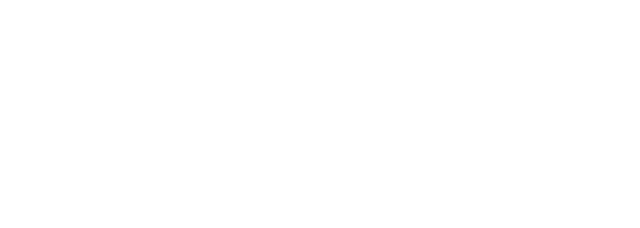
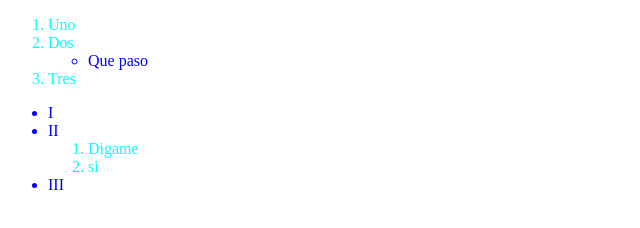
Before and after one commit to guilleHub/project0, a plain HTML site: page lifestyle.html in a window 1280 px wide. Shown: the whole page, without its empty margins (0-640 px from the left). Drawn offline with Linux system fonts and the light colour scheme.

Commit message:
trying hard

```diff
--- a/index.html
+++ b/index.html
@@ -1,11 +1,24 @@
 <!DOCTYPE html>
 <html>
     <head>
-            <link rel="stylesheet" href="styles.css">
+        <link rel="stylesheet" href="styles.css">
+        <!--<link rel="stylesheet" href="https://stackpath.bootstrapcdn.com/bootstrap/4.1.1/css/bootstrap.min.css" integrity="sha384-WskhaSGFgHYWDcbwN70/dfYBj47jz9qbsMId/iRN3ewGhXQFZCSftd1LZCfmhktB" crossorigin="anonymous">
+        -->
         <title>My personal goals</title>
     </head>
     <body>
+        <div class="topnav">
+            <a class="active" href="index.html">Home</a>
+            <a href="study.html">Study</a>
+            <a href="work.html">Work</a>
+            <a href="lifestyle.html">Life Style</a>
+            <a href="about.html">About</a>
+            <hr>
+        </div>
+
+        <header>
         <h1>Goals to achieve in the following years</h1>
+        </header>
         <h2><a href="study.html">Study</a></h2>
         <p>I want to learn web programming with python(flask) and automation(selenium)</p>
         <h2><a href="work.html">Work</a></h2>
--- a/lifestyle.html
+++ b/lifestyle.html
@@ -0,0 +1,35 @@
+<!DOCTYPE html>
+<html lang="en">
+<head>
+    <meta charset="UTF-8">
+    <title>Life Style</title>
+    <style>
+        ol > li {
+            color:aqua;
+        }
+
+        ul > li {
+            color: blue
+        }
+    </style>
+</head>
+<body>
+    <ol>
+        <li>Uno</li>
+        <li>Dos</li>
+        <ul>
+            <li>Que paso</li>
+        </ul>
+        <li>Tres</li>
+    </ol>
+    <ul>
+        <li>I</li>
+        <li>II</li>
+        <ol>
+            <li>Digame</li>
+            <li>si</li>
+        </ol>
+        <li>III</li>
+    </ul>
+</body>
+</html>
```
Also changed, not shown: styles.css (+12 -2 lines), work.html (+19 -0 lines).
